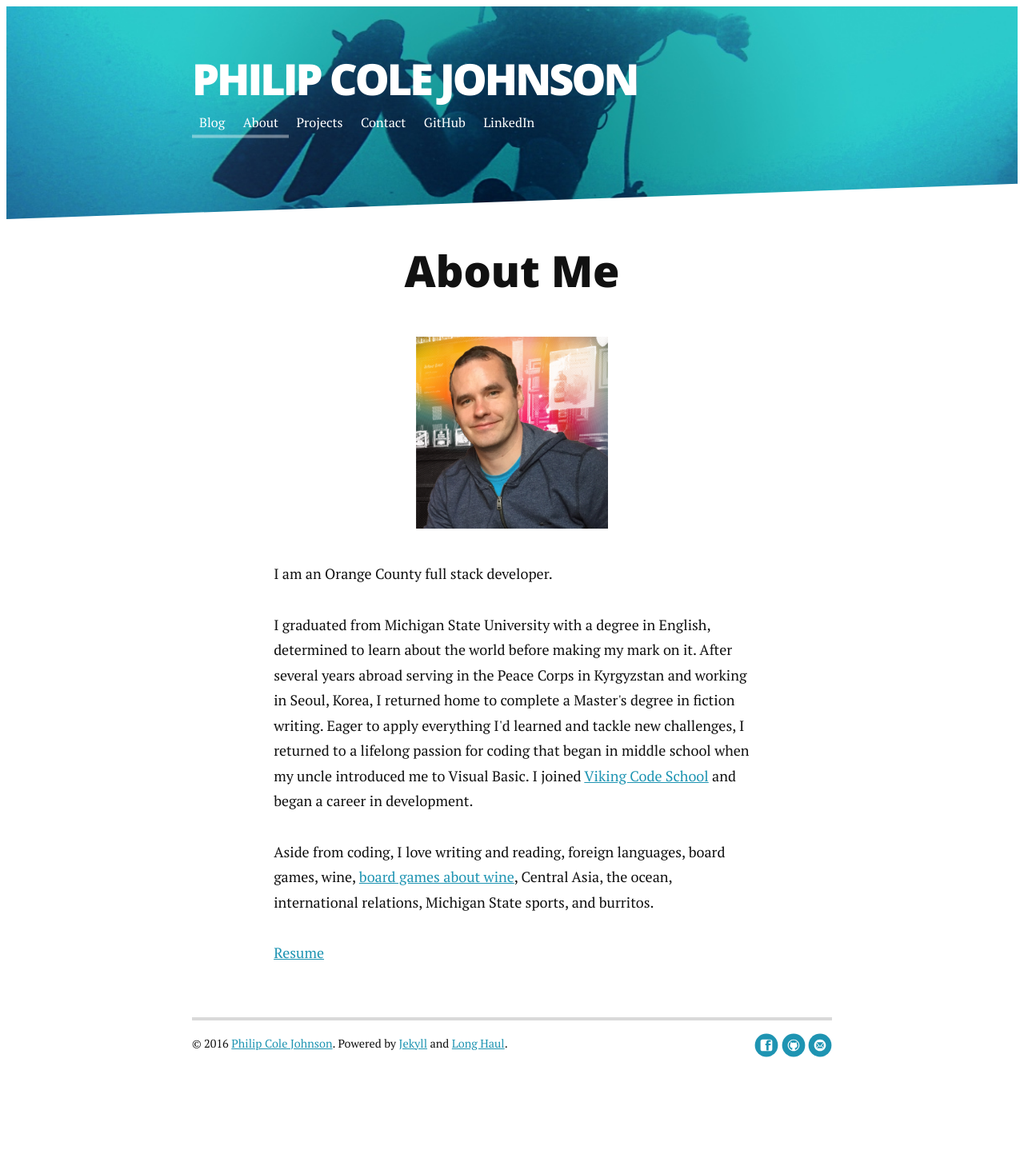
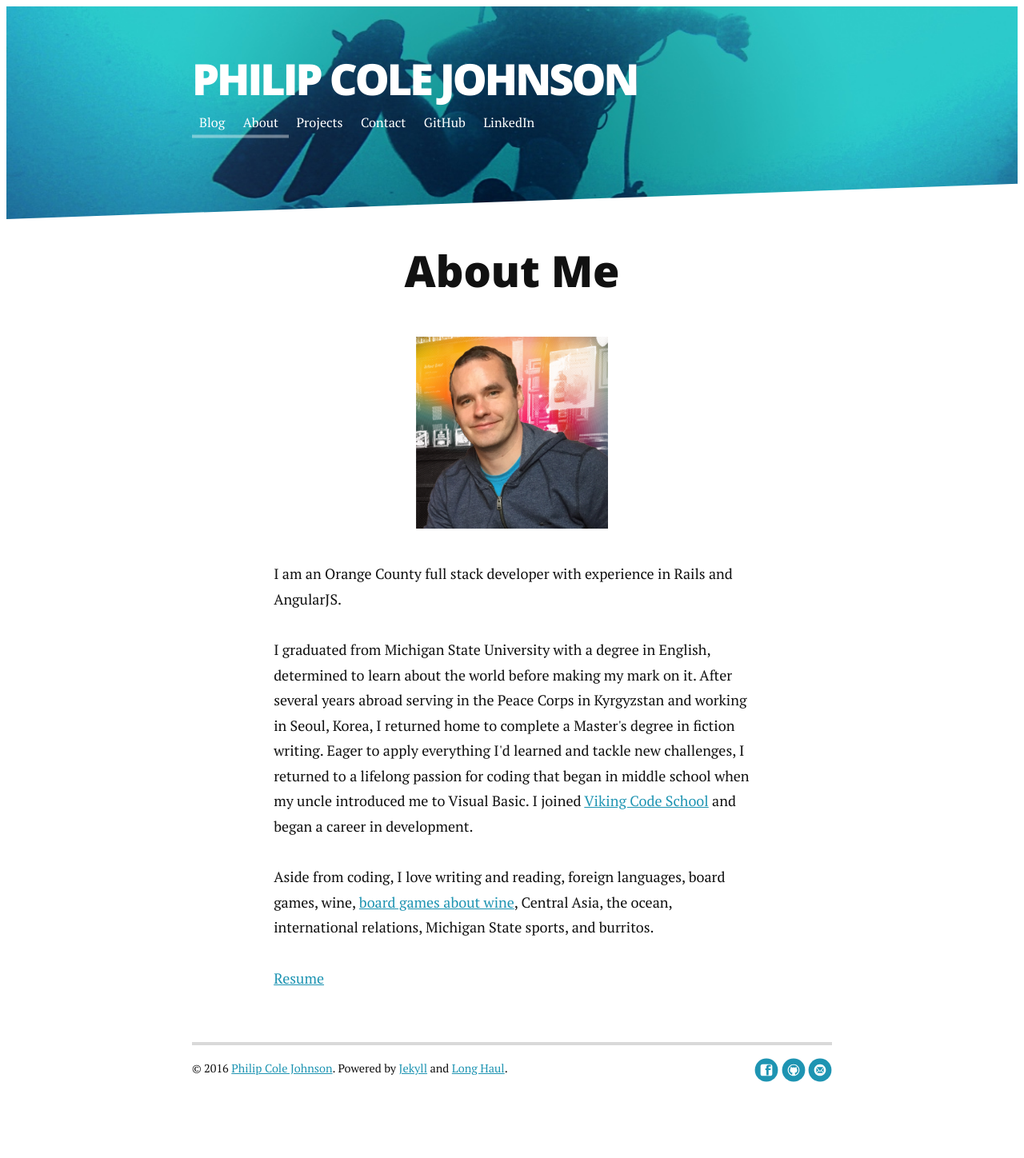
Before and after one commit to philipcolejohnson/philipcolejohnson.github.io, a Jekyll site: the page built from about.md, in a window 1280 px wide. Shown: the whole page at 80% size. Built offline with Jekyll 4.4.1, drawn with Linux system fonts in a browser that asks for light colours; nearby versions of some CDN libraries; before the commit the page ends 1417 px from its top, so only the background shows below that.

Commit message:
About page fixes

```diff
--- a/about.md
+++ b/about.md
@@ -6,7 +6,7 @@ title: About Philip Cole Johnson
 <div class="post">
   <h1 class="pageTitle">About Me</h1>
   <img src="{{ '/assets/img/profile.jpg' | prepend: site.baseurl }}" alt="A pasture in Kyrgyzstan" width="30%" style="margin-left: 35%">
-    <p>I am an Orange County full stack developer.</p>
+    <p>I am an Orange County full stack developer with experience in Rails and AngularJS.</p>
 
     <p>I graduated from Michigan State University with a degree in English, determined to learn about the world before making my mark on it. After several years abroad serving in the Peace Corps in Kyrgyzstan and working in Seoul, Korea, I returned home to complete a Master's degree in fiction writing. Eager to apply everything I'd learned and tackle new challenges, I returned to a lifelong passion for coding that began in middle school when my uncle introduced me to Visual Basic. I joined <a href="http://www.vikingcodeschool.com">Viking Code School</a> and began a career in development.</p>
 
```
